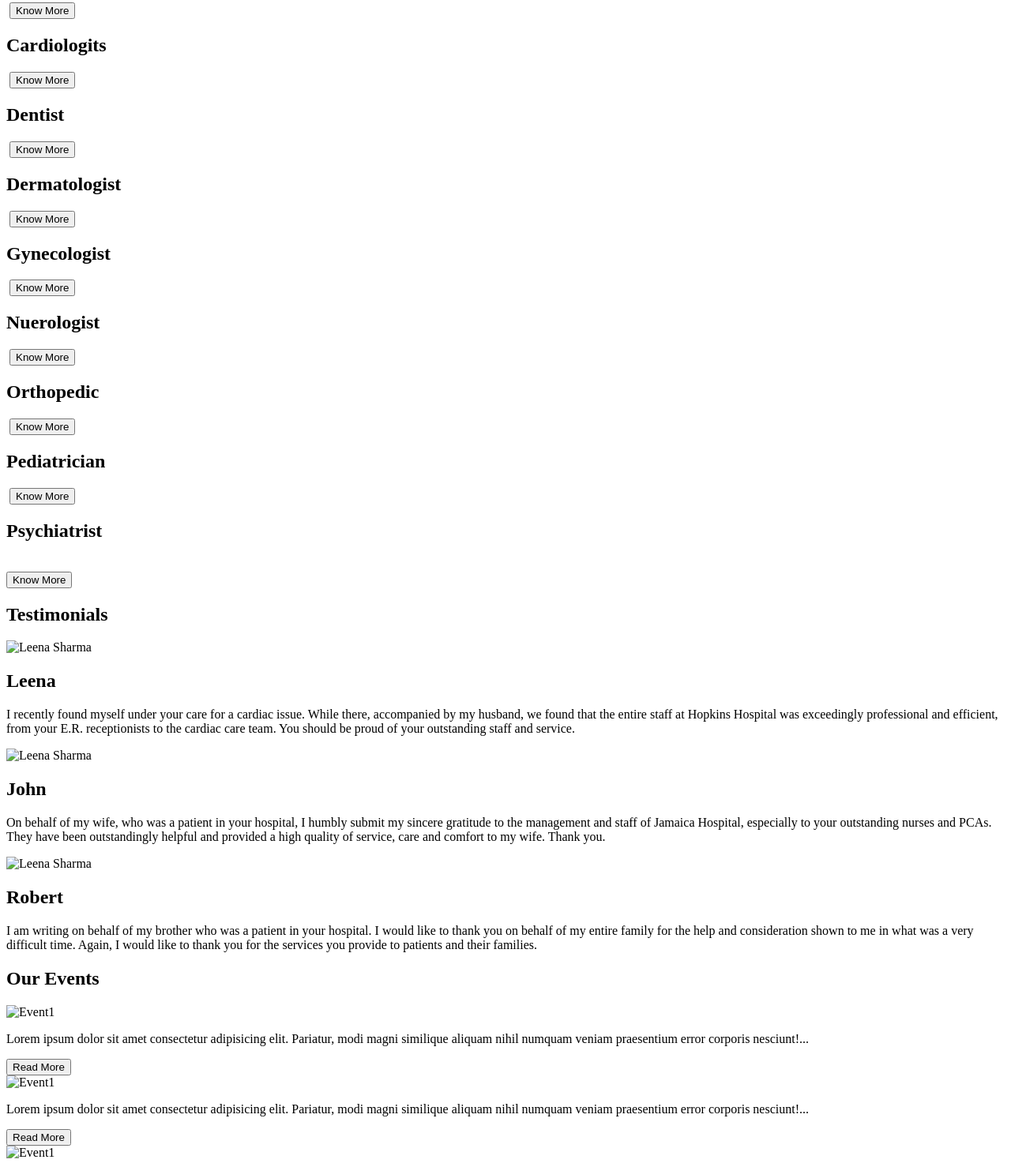
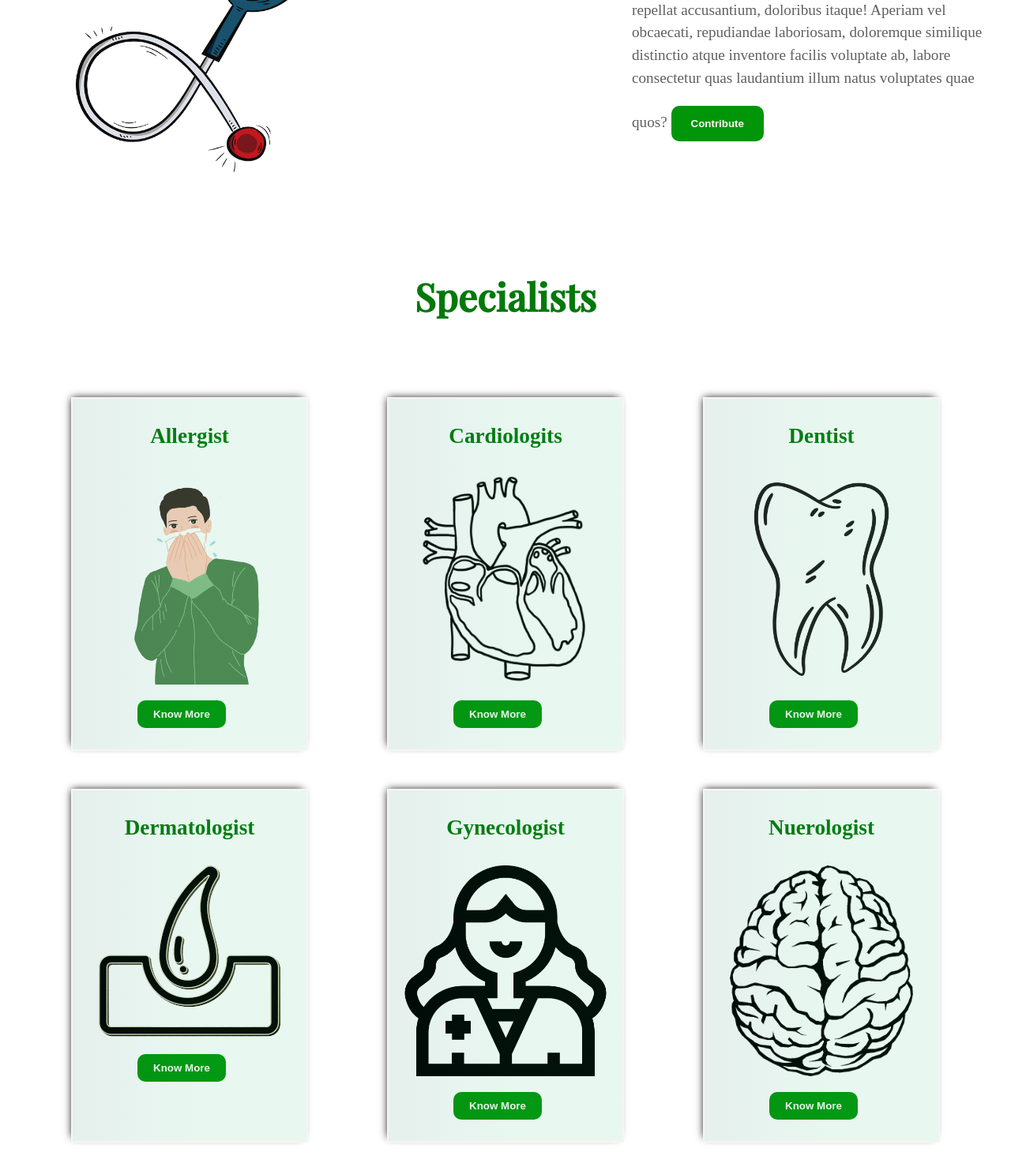
Before and after one commit to AlfiyaSiddique/Hopkins-Hospital, a plain HTML site: page index.html in a window 1280 px wide. Shown: the part 1002-2480 px from the top of the page at 79% size. Drawn offline with nearby package versions, Linux system fonts and the light colour scheme; the site is published under a folder, as on GitHub Pages, so addresses that start at the root find nothing; a web font is replaced by a local one.

Commit message:
Update index.html

```diff
--- a/index.html
+++ b/index.html
@@ -12,10 +12,10 @@
 
     <link rel="stylesheet" href="https://cdnjs.cloudflare.com/ajax/libs/font-awesome/4.7.0/css/font-awesome.min.css">
     <link rel="stylesheet" href="https://fonts.googleapis.com/css?family=Sofia">
-    <link rel="stylesheet" href="/public/stylesheet.css">
-    <link rel="icon" href="/image/favIcon.png" type="imagx-icon">
-    <link rel="stylesheet" href="/public/responsive_mobile.css">
-    <link rel="stylesheet" href="/public/animations.css">
+    <link rel="stylesheet" href="public/stylesheet.css">
+    <link rel="icon" href="image/favIcon.png" type="imagx-icon">
+    <link rel="stylesheet" href="public/responsive_mobile.css">
+    <link rel="stylesheet" href="public/animations.css">
 
 </head>
 
@@ -31,7 +31,7 @@
             <div class="grid3070n">
                 <div>
                     <div>
-                        <img src="/image/logo.png" alt="Our Logo" id="logo"> <span>Hopkins Hospital</span>
+                        <img src="image/logo.png" alt="Our Logo" id="logo"> <span>Hopkins Hospital</span>
                     </div>
                 </div>
 
@@ -57,7 +57,7 @@
             </div>
 
             <div>
-                <img src="/image/img1.png" alt="Female_Doctor" class="png">
+                <img src="image/img1.png" alt="Female_Doctor" class="png">
             </div>
         </div>
         <img src="image/design1.png" class="rightDesign" id="design">
@@ -67,7 +67,7 @@
         <h2 class="subHead">About</h2>
         <div class="grid6040">
             <div id="aboutSlide">
-                <img src="/image/slide1.png" alt="animated slides images" id="slideImg">
+                <img src="image/slide1.png" alt="animated slides images" id="slideImg">
                 <p class="subHead">We work 24/7 to take care of yours</p>
             </div>
             <div>
@@ -95,49 +95,49 @@
             <div class="box">
                 <div class="layer"></div>
                 <h2>Allergist</h2>
-                <img src="/image/allergy.png" alt="" class="inBoxPng">
+                <img src="image/allergy.png" alt="" class="inBoxPng">
                 <button class="btn_common btn_small">Know More</button>
             </div>
             <div class="box">
                 <div class="layer"></div>
                 <h2>Cardiologits</h2>
-                <img src="/image/heart.jpg" alt="" class="inBoxPng">
+                <img src="image/heart.jpg" alt="" class="inBoxPng">
                 <button class="btn_common btn_small">Know More</button>
             </div>
             <div class="box">
                 <div class="layer"></div>
                 <h2>Dentist</h2>
-                <img src="/image/tooth.png" alt="" class="inBoxPng">
+                <img src="image/tooth.png" alt="" class="inBoxPng">
                 <button class="btn_common btn_small">Know More</button>
             </div>
             <div class="box">
                 <div class="layer"></div>
                 <h2>Dermatologist</h2>
-                <img src="/image/skin.png" alt="" class="inBoxPng">
+                <img src="image/skin.png" alt="" class="inBoxPng">
                 <button class="btn_common btn_small">Know More</button>
             </div>
             <div class="box">
                 <div class="layer"></div>
                 <h2>Gynecologist</h2>
-                <img src="/image/gynecologist.png" alt="" class="inBoxPng">
+                <img src="image/gynecologist.png" alt="" class="inBoxPng">
                 <button class="btn_common btn_small">Know More</button>
             </div>
             <div class="box">
                 <div class="layer"></div>
                 <h2>Nuerologist</h2>
-                <img src="/image/brain.png" alt="" class="inBoxPng">
+                <img src="image/brain.png" alt="" class="inBoxPng">
                 <button class="btn_common btn_small">Know More</button>
             </div>
             <div class="box">
                 <div class="layer"></div>
                 <h2>Orthopedic</h2>
-                <img src="/image/skeleton.png" alt="" class="inBoxPng">
+                <img src="image/skeleton.png" alt="" class="inBoxPng">
                 <button class="btn_common btn_small">Know More</button>
             </div>
             <div class="box">
                 <div class="layer"></div>
                 <h2>Pediatrician</h2>
-                <img src="/image/pedia.png" alt="" class="inBoxPng">
+                <img src="image/pedia.png" alt="" class="inBoxPng">
                 <button class="btn_common btn_small">Know More</button>
             </div>
             <div class="box">
@@ -145,7 +145,7 @@
                 <h2>Psychiatrist</h2>
                 <div>
                     <div class="layer"></div>
-                    <img src="/image/psychatrist.png" alt="" class="inBoxPng ">
+                    <img src="image/psychatrist.png" alt="" class="inBoxPng ">
                 </div>
 
                 <button class="btn_common btn_small">Know More</button>
@@ -162,7 +162,7 @@
             <div id="slideContainer" class=" grid3070"></div>
             <div class="slides hidden">
                 <div>
-                    <img src="/image/person1.jpg" class="roundImg" alt="Leena Sharma">
+                    <img src="image/person1.jpg" class="roundImg" alt="Leena Sharma">
                     <h2 class="smallHead">Leena</h2>
                 </div>
                 <div>
@@ -173,7 +173,7 @@
 
             <div class="hidden slides">
                 <div>
-                    <img src="/image/person2.jpg" class="roundImg" alt="Leena Sharma">
+                    <img src="image/person2.jpg" class="roundImg" alt="Leena Sharma">
                     <h2 class="smallHead">John</h2>
                 </div>
                 <div>
@@ -184,7 +184,7 @@
 
             <div class="hidden slides">
                 <div>
-                    <img src="/image/person3.jpg" class="roundImg" alt="Leena Sharma">
+                    <img src="image/person3.jpg" class="roundImg" alt="Leena Sharma">
                     <h2 class="smallHead">Robert</h2>
                 </div>
                 <div>
@@ -202,7 +202,7 @@
         <div class="grid9">
             <div class="box">
                 <div>
-                    <img src="/image/event1.jpg" alt="Event1">
+                    <img src="image/event1.jpg" alt="Event1">
                     <p> Lorem ipsum dolor sit amet consectetur adipisicing elit. Pariatur, modi magni similique aliquam
                         nihil numquam veniam praesentium error corporis nesciunt!...</p>
 
@@ -212,7 +212,7 @@
             </div>
             <div class="box">
                 <div>
-                    <img src="/image/event2.jpg" alt="Event1">
+                    <img src="image/event2.jpg" alt="Event1">
                     <p> Lorem ipsum dolor sit amet consectetur adipisicing elit. Pariatur, modi magni similique aliquam
                         nihil numquam veniam praesentium error corporis nesciunt!...</p>
 
@@ -221,7 +221,7 @@
             </div>
             <div class="box">
                 <div>
-                    <img src="/image/event3.jpg" alt="Event1">
+                    <img src="image/event3.jpg" alt="Event1">
                     <p> Lorem ipsum dolor sit amet consectetur adipisicing elit. Pariatur, modi magni similique aliquam
                         nihil numquam veniam praesentium error corporis nesciunt!...</p>
 
@@ -262,7 +262,7 @@
     </section>
 
 
-    <script src="/public/index.js"></script>
+    <script src="public/index.js"></script>
 
 </body>
 
```
